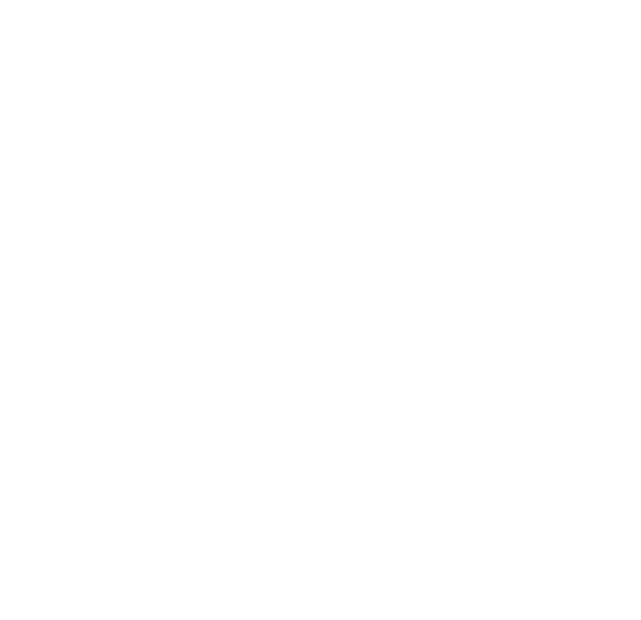
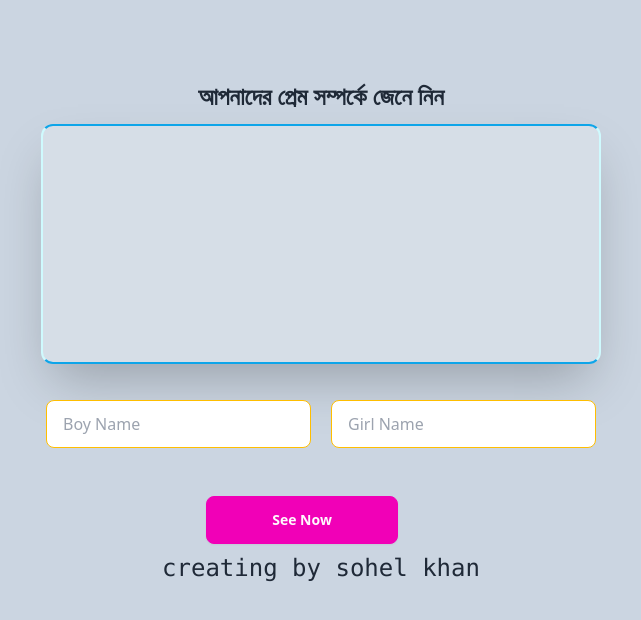
Before and after one commit to shahsohan/14-february-valentine-day, a plain HTML site: page index.html in a window 1280 px wide. Shown: the whole page, without its empty margins (319-960 px from the left). Drawn offline with nearby package versions, Linux system fonts and the light colour scheme.

Commit message:
add done

```diff
--- a/index.html
+++ b/index.html
@@ -1,11 +1,52 @@
 <!DOCTYPE html>
 <html lang="en">
-<head>
-    <meta charset="UTF-8">
-    <meta name="viewport" content="width=device-width, initial-scale=1.0">
+  <head>
+    <meta charset="UTF-8" />
+    <meta name="viewport" content="width=device-width, initial-scale=1.0" />
     <title>Document</title>
-</head>
-<body>
+    <link
+      href="https://cdn.jsdelivr.net/npm/daisyui@4.7.0/dist/full.min.css"
+      rel="stylesheet"
+      type="text/css"
+    />
+    <script src="https://cdn.tailwindcss.com"></script>
+  </head>
+  <body class="">
+    <div class="bg-slate-300 h-screen px-5 py-20 flex flex-col items-center">
+      <h1 class="text-2xl mb-3 font-bold">আপনাদের প্রেম সম্পর্কে জেনে নিন</h1>
+      <div
+        class="bg-[#ffffff33] w-[400px] md:w-[560px] h-60 rounded-xl shadow-2xl border-2 border-x-cyan-100 border-y-sky-500 mb-6"
+      >
+        <p class="text-[19px] font-mono p-3" id="output-Display"></p>
+      </div>
+      <!-- input-section -->
+      <div class="grid grid-cols-1 lg:grid-cols-2 p-3 gap-5">
+        <input
+          type="text"
+          placeholder="Boy Name"
+          class="input input-bordered input-warning w-full max-w-xs"
+          id="boy-input"
+        />
+        <input
+          type="text"
+          placeholder="Girl Name"
+          class="input input-bordered input-warning w-full max-w-xs"
+          id="girl-input"
+        />
+      </div>
+      <!-- button -->
+      <div>
+        <button
+          class="btn btn-active btn-secondary w-48 mt-9 ml-11 sm:items-center"
+          id="sent-btn"
+        >
+          See Now
+        </button>
 
-</body>
+        <h1 class="text-2xl font-mono mt-2">creating by sohel khan</h1>
+      </div>
+    </div>
+
+    <script src="app.js"></script>
+  </body>
 </html>
--- /dev/null
+++ b/tailwind.config.js
@@ -0,0 +1,8 @@
+/** @type {import('tailwindcss').Config} */
+module.exports = {
+    content: [],
+    theme: {
+      extend: {},
+    },
+    plugins: [],
+  }
```
Also changed, not shown: answer.js (added, +24 -0 lines).
